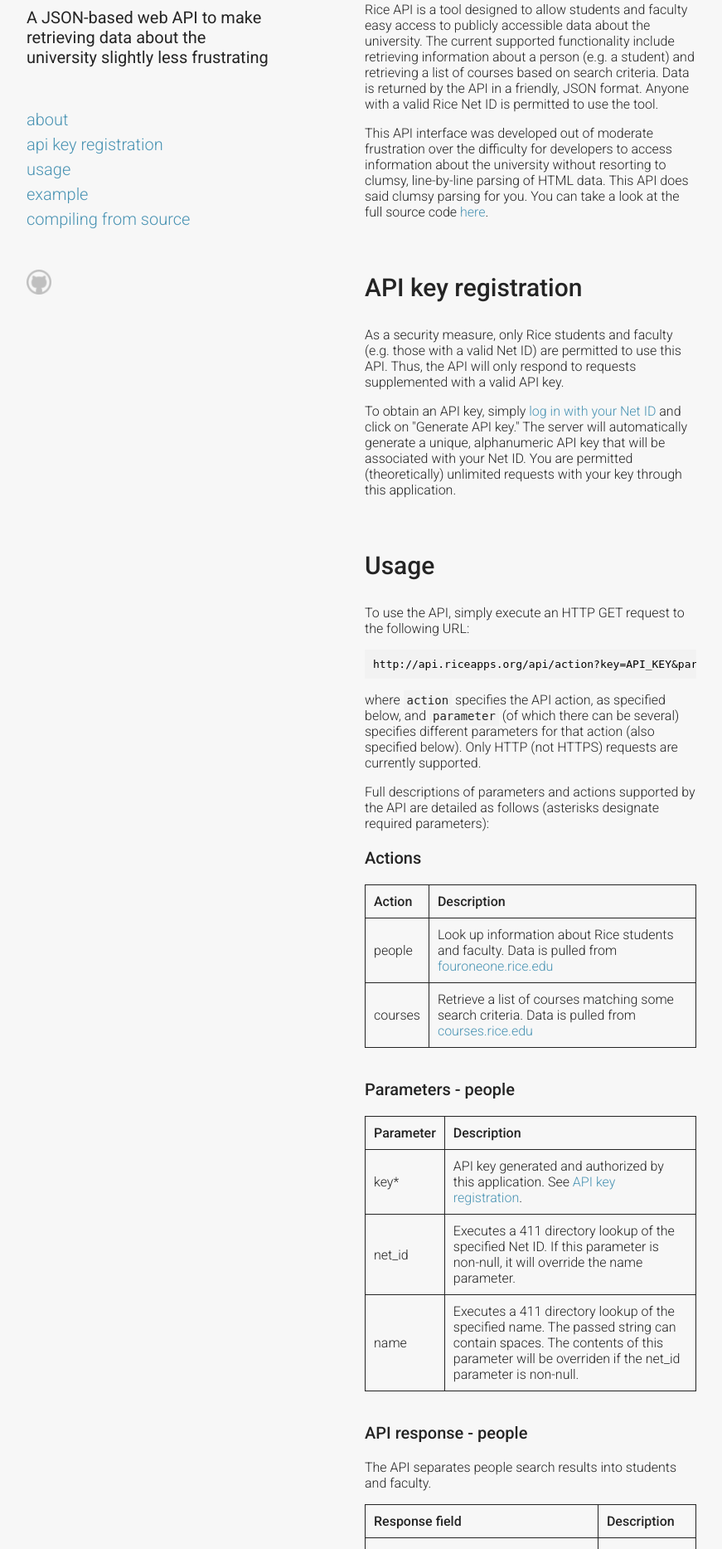
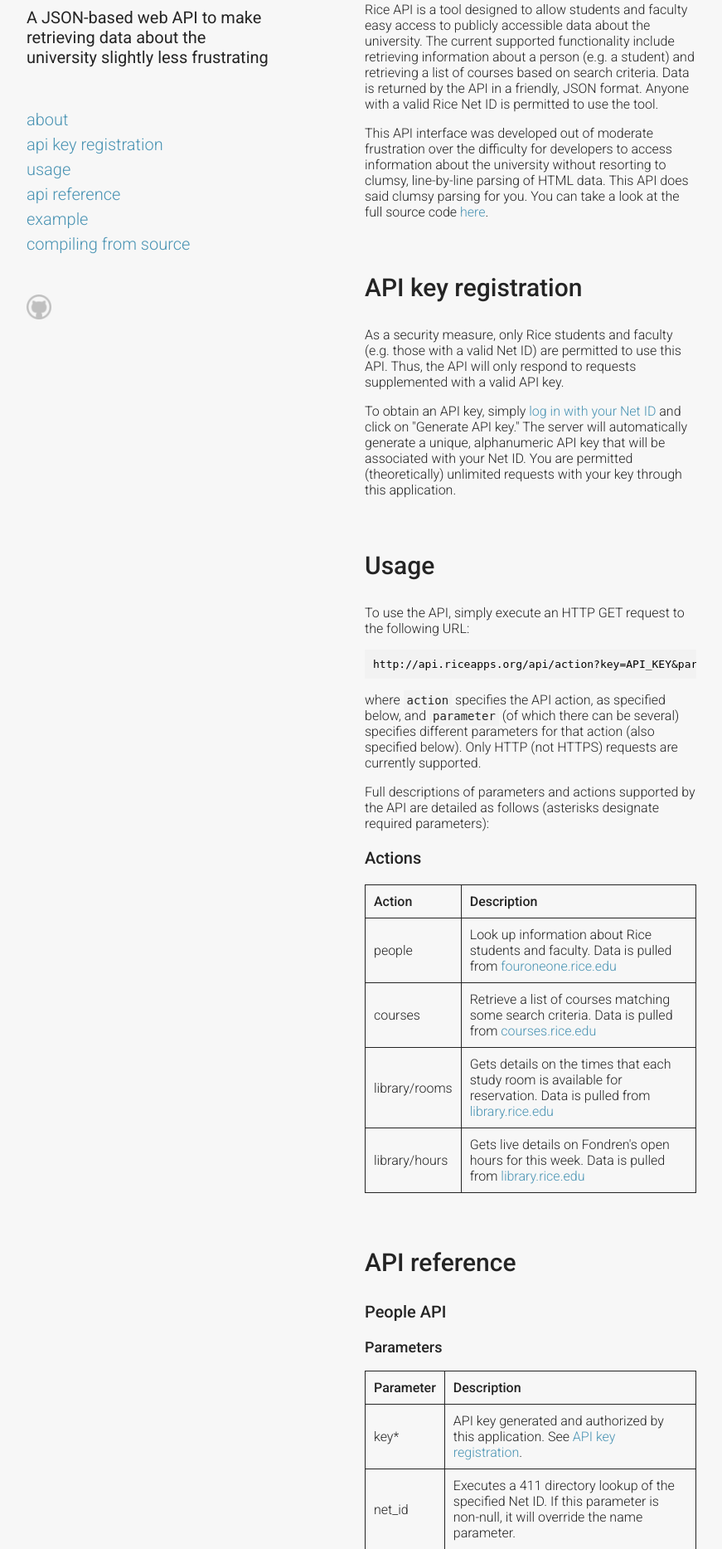
Before and after one commit to anant12/RiceAPI, a Flask app: page / in a window 1280 px wide. Shown: the part 153-2020 px from the top of the page at 83% size, without its empty margins (48-919 px from the left). Run offline with Flask 2, Linux system fonts and the light colour scheme; some libraries are stand-ins or nearby versions.

Commit message:
Update documentation

```diff
--- a/app/static/index.html
+++ b/app/static/index.html
@@ -44,6 +44,7 @@
             <p class="link"><a href="#about">about</a></p>
             <p class="link"><a href="#api">api key registration</a></p>
             <p class="link"><a href="#usage">usage</a></p>
+            <p class="link"><a href="#reference">api reference</a></p>
             <p class="link"><a href="#example">example</a></p>
             <p class="link"><a href="#source">compiling from source</a></p>
             <br/><br/>
@@ -84,9 +85,24 @@
                         <p class="table_text">Retrieve a list of courses matching some search criteria. Data is pulled from <a href="http://courses.rice.edu">courses.rice.edu</a></p>
                     </td>
                 </tr>
+                <tr>
+                    <td><p class="table_text">library/rooms</p></td>
+                    <td>
+                        <p class="table_text">Gets details on the times that each study room is available for reservation. Data is pulled from <a href="http://library.rice.edu">library.rice.edu</a></p>
+                    </td>
+                </tr>
+                <tr>
+                    <td><p class="table_text">library/hours</p></td>
+                    <td>
+                        <p class="table_text">Gets live details on Fondren's open hours for this week. Data is pulled from <a href="http://library.rice.edu">library.rice.edu</a></p>
+                    </td>
+                </tr>
             </table>
-            <br/>
-            <p class="subheading">Parameters - people</p>
+            <br/><br/>
+            <a name="reference"></a>
+            <p class="heading">API reference</p>
+            <p class="subheading">People API</p>
+            <p class="subheading2">Parameters</p>
             <table border="1" cellpadding="10px">
                 <tr>
                     <td><p class="bold_text">Parameter</p></td>
@@ -107,12 +123,12 @@
                 <tr>
                     <td><p class="table_text">name</p></td>
                     <td>
-                        <p class="table_text">Executes a 411 directory lookup of the specified name. The passed string can contain spaces. The contents of this parameter will be overriden if the net_id parameter is non-null.</p>
+                        <p class="table_text">Executes a 411 directory lookup of the specified name. The passed string can contain spaces. The contents of this parameter will be overridden if the net_id parameter is non-null.</p>
                     </td>
                 </tr>
             </table>
             <br/>
-            <p class="subheading">API response - people</p>
+            <p class="subheading2">Response</p>
             <p class="text">The API separates people search results into students and faculty.</p>
             <table border="1" cellpadding="10px">
                 <tr>
@@ -235,7 +251,8 @@
 }
             </pre>
             <br/>
-            <p class="subheading">Parameters - courses</p>
+            <p class="subheading">Courses API</p>
+            <p class="subheading2">Parameters</p>
             <table border="1" cellpadding="10px">
                 <tr>
                     <td><p class="bold_text">Parameter</p></td>
@@ -285,7 +302,7 @@
                 </tr>
             </table>
             <br/>
-            <p class="subheading">API response - courses</p>
+            <p class="subheading2">Response</p>
             <table border="1" cellpadding="10px">
                 <tr>
                     <td><p class="bold_text">Response field</p></td>
@@ -394,6 +411,225 @@
 }
             </pre>
             <br/>
+            <p class="subheading">Library API</p>
+            <p class="subheading2">Parameters - api/library/rooms</p>
+            <table border="1" cellpadding="10px">
+                <tr>
+                    <td><p class="bold_text">Parameter</p></td>
+                    <td><p class="bold_text">Description</p></td>
+                </tr>
+                <tr>
+                    <td><p class="table_text">key*</p></td>
+                    <td>
+                        <p class="table_text">API key generated and authorized by this application. See <a href="#api">API key registration</a>.</p>
+                    </td>
+                </tr>
+                <tr>
+                    <td><p class="table_text">room</p></td>
+                    <td>
+                        <p class="table_text">The room for which reservation details should be retrieved. If this parameter is omitted, the API will return data for all rooms.</p>
+                    </td>
+                </tr>
+                <tr>
+                    <td><p class="table_text">live</p></td>
+                    <td>
+                        <p class="table_text">By default, the API returns reservation data cached in a local database that is automatically and periodically updated with the latest room reservation data.* Set this parameter to true to force the API to query Fondren's reservation system directly to get live data. (It is highly recommended to omit this parameter or set it to false because querying Fondren directly is very slow.)</p>
+                    </td>
+                </tr>
+            </table>
+            <br/>
+            <p class="table_text">*To manually request the server to update the database of reservation data, simply execute a GET request (no authorization necessary) to <a href="http://api.riceapps.org/library/rooms/update">http://api.riceapps.org/library/rooms/update</a>.</p>
+            <br/>
+            <p class="subheading2">Response - api/library/rooms</p>
+            <table border="1" cellpadding="10px">
+                <tr>
+                    <td><p class="bold_text">Response field</p></td>
+                    <td><p class="bold_text">Description</p></td>
+                </tr>
+                <tr>
+                    <td><p class="table_text">response.result</p></td>
+                    <td>
+                        <p class="table_text">"Success" or "failure" depending on whether the API request was successful or unsuccessful, respectively</p>
+                    </td>
+                </tr>
+                <tr>
+                    <td><p class="table_text">response.message</p></td>
+                    <td>
+                        <p class="table_text">Error message if the API request was unsuccessful; null otherwise</p>
+                    </td>
+                </tr>
+                <tr>
+                    <td><p class="table_text">response.rooms</p></td>
+                    <td>
+                        <p class="table_text">List of rooms with reservation data</p>
+                    </td>
+                </tr>
+                <tr>
+                    <td><p class="table_text">response.rooms.description</p></td>
+                    <td>
+                        <p class="table_text">Description of the study room, i.e. "Room 201 - 14 chairs, TV, video capture"</p>
+                    </td>
+                </tr>
+                <tr>
+                    <td><p class="table_text">response.rooms.available_times.date[]</p></td>
+                    <td>
+                        <p class="table_text">List of times as 24-hour strings that represent 30-minute blocks for which a reservation is available, for that particular date, formatted as MM-DD-YYYY. For example, the date 03-14-2015 mapped to list ["0000", "0030"] indicates that times 12:00 AM - 12:30 AM and 12:30 AM - 1:00 AM are available for reservation on 3/14/2015.</p>
+                    </td>
+                </tr>
+            </table>
+            <p class="text">Sample request:</p>
+            <pre>GET http://api.riceapps.org/api/library/rooms?key=nfkv05mmalawcba6ta00mhz536denf&amp;room=201</pre>
+            <p class="text">Sample response:</p>
+            <pre>
+Content-Type: application/json
+
+{
+  "message": null,
+  "result": "success",
+  "rooms": {
+    "201": {
+      "available_times": {
+        "03-14-2015": [
+          "1900",
+          "1930",
+          "2000",
+          "2030",
+          "2100",
+          "2130",
+          "2200",
+          "2230",
+          "2300",
+          "2330"
+        ],
+        "03-15-2015": [
+          "0000",
+          "0030",
+          "0100",
+          "0130",
+          "0200",
+          ...
+        ],
+        "03-16-2015": [
+          "0000",
+          "0030",
+          "0100",
+          "0130",
+          "0200",
+          ...
+        ]
+      },
+      "description": "Room 201 - 14 chairs, TV, video capture"
+    }
+  }
+}
+            </pre>
+            <br/>
+            <p class="subheading2">Parameters - api/library/hours</p>
+            <table border="1" cellpadding="10px">
+                <tr>
+                    <td><p class="bold_text">Parameter</p></td>
+                    <td><p class="bold_text">Description</p></td>
+                </tr>
+                <tr>
+                    <td><p class="table_text">key*</p></td>
+                    <td>
+                        <p class="table_text">API key generated and authorized by this application. See <a href="#api">API key registration</a>. No other parameters are required.</p>
+                    </td>
+                </tr>
+            </table>
+            <br/>
+            <p class="subheading2">Response - api/library/hours</p>
+            <table border="1" cellpadding="10px">
+                <tr>
+                    <td><p class="bold_text">Response field</p></td>
+                    <td><p class="bold_text">Description</p></td>
+                </tr>
+                <tr>
+                    <td><p class="table_text">response.result</p></td>
+                    <td>
+                        <p class="table_text">"Success" or "failure" depending on whether the API request was successful or unsuccessful, respectively</p>
+                    </td>
+                </tr>
+                <tr>
+                    <td><p class="table_text">response.message</p></td>
+                    <td>
+                        <p class="table_text">Error message if the API request was unsuccessful; null otherwise</p>
+                    </td>
+                </tr>
+                <tr>
+                    <td><p class="table_text">response.hours.day</p></td>
+                    <td>
+                        <p class="table_text">Details for the opening and closing times for day, which is a string Sunday through Saturday. The data is current and live--the data returned is for whatever calendar week is active when the API call is executed.</p>
+                    </td>
+                </tr>
+                <tr>
+                    <td><p class="table_text">response.hours.day.24_hours</p></td>
+                    <td>
+                        <p class="table_text">True if Fondren is open 24 hours that day; false otherwise</p>
+                    </td>
+                </tr>
+                <tr>
+                    <td><p class="table_text">response.hours.day.open</p></td>
+                    <td>
+                        <p class="table_text">Time that Fondren opens that day, in the format #am/pm (no number padding). "Closed" if Fondren is closed that day.</p>
+                    </td>
+                </tr>
+                <tr>
+                    <td><p class="table_text">response.hours.day.close</p></td>
+                    <td>
+                        <p class="table_text">Time that Fondren closes that day, in the format #am/pm (no number padding). "Closed" if Fondren is closed that day.</p>
+                    </td>
+                </tr>
+            </table>
+            <p class="text">Sample request:</p>
+            <pre>GET http://api.riceapps.org/api/library/hours?key=nfkv05mmalawcba6ta00mhz536denf</pre>
+            <p class="text">Sample response:</p>
+            <pre>
+Content-Type: application/json
+
+{
+  "hours": {
+    "Friday": {
+      "24_hours": false,
+      "close": "10pm",
+      "open": "12am"
+    },
+    "Monday": {
+      "24_hours": true,
+      "close": "12am",
+      "open": "12am"
+    },
+    "Saturday": {
+      "24_hours": false,
+      "close": "10pm",
+      "open": "9am"
+    },
+    "Sunday": {
+      "24_hours": false,
+      "close": "12am",
+      "open": "12pm"
+    },
+    "Thursday": {
+      "24_hours": true,
+      "close": "12am",
+      "open": "12am"
+    },
+    "Tuesday": {
+      "24_hours": true,
+      "close": "12am",
+      "open": "12am"
+    },
+    "Wednesday": {
+      "24_hours": true,
+      "close": "12am",
+      "open": "12am"
+    }
+  },
+  "message": null,
+  "result": "success"
+}
+            </pre>
+            <br/>
             <a name="example"></a>
             <p class="heading">Example</p>
             <p class="text">The below example is a simple, sample application of Rice API in Python. Any language that supports JSON parsing can use Rice API.</p>
@@ -405,12 +641,12 @@
 name = "Kylie"
 
 # Get the JSON response from the server
-apiResponseString = urllib2.urlopen("http://api.riceapps.org/api/people?key=" + api_key + "&name=" + name).read()
-apiResponse = json.loads(apiResponseString)
+api_response_string = urllib2.urlopen("http://api.riceapps.org/api/people?key=" + api_key + "&name=" + name).read()
+api_response = json.loads(api_response_string)
 
 # Do something useful with it
-if apiResponse["result"] == "success":
-    students = apiResponse["people"]["students"]
+if api_response["result"] == "success":
+    students = api_response["people"]["students"]
     print "List of search results for criteria", name, "\n"
     for student in students:
         print "Name:", student["name"]
@@ -418,7 +654,7 @@
         print "Year:", student["year"]
         print "College:", student["college"], "\n"
 else:
-    print "An error was encountered:", apiResponse["message"]
+    print "An error was encountered:", api_response["message"]
             </pre>
             <p class="text">The console output is as follows:</p>
             <pre>
--- a/app/static/stylesheet.css
+++ b/app/static/stylesheet.css
@@ -86,6 +86,13 @@
     color: #242424;
 }
 
+p.subheading2 {
+    font-family: 'Roboto', sans-serif;
+    font-weight: 500;
+    font-size: 18px;
+    color: #242424;
+}
+
 p.footer {
     font-family: 'Roboto', sans-serif;
     font-weight: 300;
```
Also changed, not shown: README.md.
